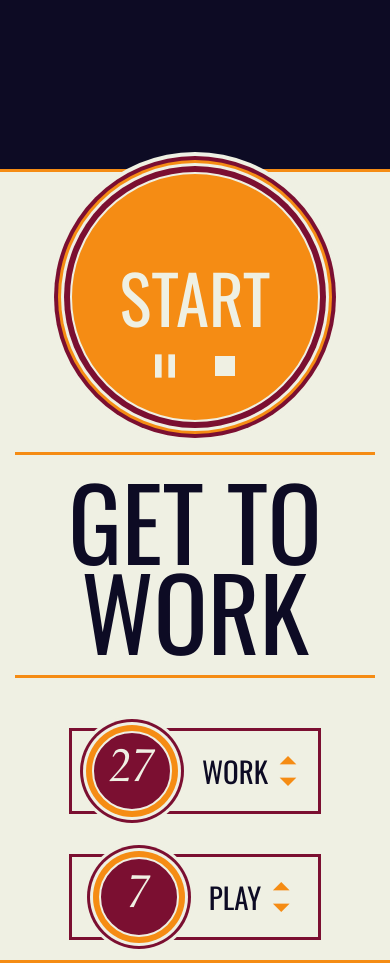
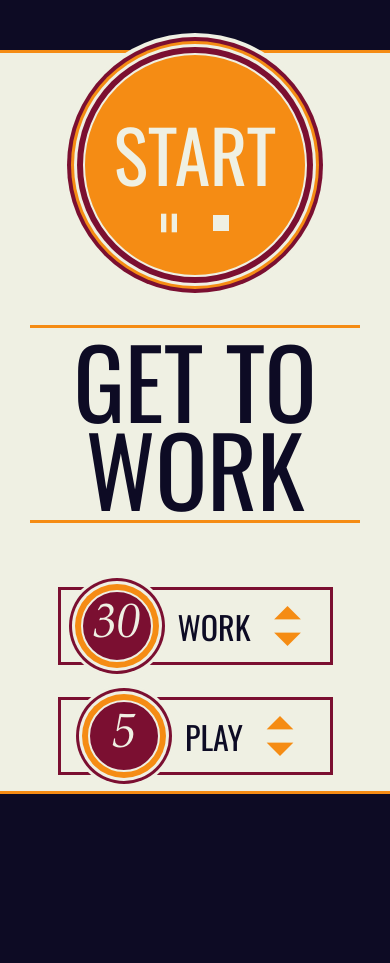
Before and after one commit to elwynpavelka/pomodoro-clock, a plain HTML site: page index.html in a window 390 px wide. After the commit the page ends 844 px from the top, so only its background shows below. Drawn offline with nearby package versions, Linux system fonts and the light colour scheme.

Commit message:
minor changes to improve responsiveness

```diff
--- a/index.html
+++ b/index.html
@@ -3,7 +3,7 @@
 <head>
     <meta charset="UTF-8">
     	<meta http-equiv="X-UA-Compatible" content="ie=edge">
-        <meta name="viewport" content="width=device-width, initial-scale=1, maximum-scale=1, user-scalable=no" />
+        <meta name="viewport" content="width=device-width, initial-scale=1, maximum-scale=1" />
     <title>e.g. pavelka || pomodoro clock</title>
     <script>
 		(function(i, s, o, g, r, a, m) {
@@ -26,10 +26,12 @@
 </head>
 <body>
   <audio id="alarm" src="http://www.wavsource.com/snds_2016-02-07_4793960535163652/sfx/toot2_x.wav" autostart="false"></audio>
-  <div id="wrapper" class="row">
-    <div id="controls-titles" class="col">
+
+<div id="wrapper" class="col">
+  <div class="container row">
+    <div class="controls-titles col">
       <div class="row">
-		<span id="work" class="set-time col">27</span>
+    <span id="work" class="set-time col">30</span>
         <span class="title">work</span>
         <span class="col">
               <i class="material-icons" onclick="moreWork()">arrow_drop_up</i>
@@ -37,7 +39,7 @@
      </span>
       </div>
       <div class="row">
-        <span id="play" class="set-time col">7</span>
+        <span id="play" class="set-time col">5</span>
         <span class="title">play</span>
         <span class="col">
             <i class="material-icons" onclick="morePlay()">arrow_drop_up</i>
@@ -47,16 +49,16 @@
     </div>
 
 
-    <div id="countdown-container" class="col">
-      <p class="row" id="spacer"><i class="material-icons">stop</i></p>
-      <span id="countdown" onclick="toggleTimer()">START</span>
-      <p class="row">
+    <div class="countdown-container col">
+      <div class="countdown" onclick="toggleTimer()">START</div>
+      <div class="row">
         <i class="material-icons" id="pauseicon" onclick="pauseTimer()">pause</i>
         <i class="material-icons" onclick="stopTimer()">stop</i>
-      </p>
+      </div>
     </div>
 
-    <div id="activity">get to work</div>
+    <div class="activity" id="activity">get to work</div>
+  </div>
 </div>
 </body>
 
--- a/script.js
+++ b/script.js
@@ -1,3 +1,4 @@
+(function(){
   // CHANGE LENGTH OF SESSIONS
     // Decrease or increase by minute the timer for each activity; prevent negative and null times, sessions longer than thirty minutes.
   function lessWork() {
@@ -6,7 +7,7 @@ function lessWork() {
   }
   function moreWork() {
         work.innerHTML++;
-        if (work.innerHTML >= 30) {work.innerHTML = 30;}
+          if (work.innerHTML >= 30) {work.innerHTML = 60;}
   }
   function lessPlay() {
         play.innerHTML--;
@@ -19,7 +20,7 @@ function morePlay() {
 
   ///// ALARM SOUND
   function soundAlarm() {
-  var sound = document.getElementById("alarm");
+    var sound = document.getElementById('alarm');
     sound.play();
   }
   //// DEFAULT STATES
@@ -33,11 +34,11 @@ function soundAlarm() {
   //// TIMER SETUP
   function pomodoro(time, nextTime) {
   var timer = time, min, sec;
-    activity.innerHTML = "keep working";
+      activity.innerHTML = 'keep working';
         if (paused === true) {
         timer = pauseTime;
         activity.innerHTML = pauseActivity;
-      pauseicon.innerHTML="pause";
+        pauseicon.innerHTML='pause';
         paused = false;
       }
     ////////// TIMER SETUP
@@ -45,20 +46,20 @@ var timer = time, min, sec;
         min = parseInt(timer / 60, 10);
         sec = parseInt(timer % 60, 10);
               // add zero if single digit
-            if (sec <= 9) {sec = "0" + sec;}
-            if (min <= 9) {min = "0" + min;}
+              if (sec <= 9) {sec = '0' + sec;}
+              if (min <= 9) {min = '0' + min;}
               // end add zero
-      countdown.innerHTML = min + ":" + sec;
+        countdown.innerHTML = min + ':' + sec;
         if (--timer < 0) {
           soundAlarm();
           if (working === true) {
             timer = nextTime;
-          activity.innerHTML = "playtime!";
+            activity.innerHTML = 'playtime!';
             working = false;
           }
           else {
             timer = time;
-          activity.innerHTML = "keep working";
+            activity.innerHTML = 'keep working';
             working = true;
           }
         }
@@ -69,32 +70,32 @@ var timer = time, min, sec;
    function startTimer() {
     workTime = (60 * work.innerHTML) - 1;
     playTime = (60 * play.innerHTML) - 1;
-   pomodoro(workTime, playTime)
+     pomodoro(workTime, playTime);
   }
 
    function pauseTimer () {
-   if (paused === false && countdown.innerHTML !== "start") {
+     if (paused === false && countdown.innerHTML !== 'start') {
     pauseTime = countdown.innerHTML;
        //this is taking as string
     pauseActivity = activity.innerHTML;
     clearInterval(countdownContent);       countdown.innerHTML = pauseTime;
-  activity.innerHTML = "paused";
-  pauseicon.innerHTML = "play_arrow";
-  pauseTime = pauseTime.split(":");
+    activity.innerHTML = 'paused';
+    pauseicon.innerHTML = 'play_arrow';
+    pauseTime = pauseTime.split(':');
     pauseTime = parseInt((pauseTime[0] * 60)) + parseInt(pauseTime[1]) - 1;
     paused = true;
      }
      else {
        startTimer();
-     pauseicon.innerHTML = "pause";
+       pauseicon.innerHTML = 'pause';
        paused = false;
      }
    }
 
    function stopTimer () {
      clearInterval(countdownContent);
-   activity.innerHTML = "get to work";
-   countdown.innerHTML = "start";
+     activity.innerHTML = 'get to work';
+     countdown.innerHTML = 'start';
      timerOn = false;
    }
 
@@ -108,6 +109,7 @@ function toggleTimer () {
       timerOn = false;
     }
   }
+}());
 /////////// END CALL TIMER
 
 /*
@@ -116,7 +118,7 @@ FUNCTIONS
 -set playTime
 
 -start timer
---when started, disable clicking "start" span
+--when started, disable clicking 'start' span
 --loop between work and play times
 --play sound on switch
 
--- /dev/null
+++ b/styles-rem.css
@@ -0,0 +1,121 @@
+@import url(https://fonts.googleapis.com/css?family=Oswald);
+@import url(https://fonts.googleapis.com/css?family=Material+Icons);
+* {
+    margin: 0;
+    padding: 0;
+    box-sizing: border-box;
+}
+
+body {
+    text-align: center;
+    font-size: 1.5rem;
+    font-family: 'Oswald', sans-serif;
+    text-transform: uppercase;
+    background-color: #0D0B24;
+    color: #EFF0E3;
+}
+
+.wrapper {
+    min-height: 100vh;
+}
+
+.container {
+    padding: 0 15px;
+    background-color: #EFF0E3;
+    border-bottom: 3px solid #F58C14;
+    border-top: 3px solid #F58C14;
+}
+
+.col {
+    display: flex;
+    flex-flow: column nowrap;
+    justify-content: center;
+    align-items: center;
+}
+
+.row {
+    display: flex;
+    flex-flow: row wrap;
+    align-items: center;
+    justify-content: center;
+}
+
+.material-icons {
+    font-size: 3rem;
+}
+
+.controls-titles {
+    order: 3;
+    align-self: stretch;
+    justify-content: center;
+    padding: 0;
+    align-items: stretch;
+}
+
+.controls-titles div {
+  text-align: left;
+  margin: 20px 0;
+  padding-left: 20px;
+  padding-right: 10px;
+  z-index: 1;
+  font-size: 2.25rem;
+  border: 3px solid #7B0F31;
+}
+
+.title {
+    color: #0D0B24;
+    padding-left: 30px;
+}
+
+.controls-titles .material-icons {
+    line-height: 20px;
+    color: #F58C14;
+}
+
+.set-time {
+  height: 80px;
+  width: 80px;
+  background-color: #7B0F31;
+  border-radius: 50%;
+  border: 2px solid #EFF0E3;
+  box-shadow: 0 0 0 6px #F58C14, 0 0 0 9px #EFF0E3, 0 0 0 12px #7B0F31, 0 0 0 15px #EFF0E3;
+  font-family: 'Garamond', serif;
+  font-style: italic;
+  font-size: 46px;
+}
+
+.countdown-container {
+  order: 0;
+  height: 15rem;
+  width: 15rem;
+  background-color: #F58C14;
+  border-radius: 50%;
+  border: 2px solid #EFF0E3;
+  box-shadow: 0 0 0 6px #7B0F31, 0 0 0 9px #EFF0E3, 0 0 0 12px #F58C14, 0 0 0 16px #7B0F31, 0 0 0 20px #EFF0E3;
+  font-size: 4rem;
+}
+
+.countdown {
+  padding-top: 1rem;
+}
+
+.countdown-container .material-icons {
+  margin: 0 10px;
+}
+
+.countdown:hover, .material-icons:hover {
+  cursor: pointer;
+}
+
+
+
+.activity {
+  order: 1;
+  padding: 1rem;
+  color: #0D0B24;
+  font-size: 5.5rem;
+  line-height: 5rem;
+  margin: 30px 0;
+  border-bottom: 3px solid #F58C14;
+  border-top: 3px solid #F58C14;
+}
--- a/styles.css
+++ b/styles.css
@@ -5,9 +5,10 @@
   padding: 0;
   box-sizing: border-box;
 }
+
 body {
   text-align: center;
-  font-size: 20px;
+  font-size: 1.5rem;
   font-family: 'Oswald', sans-serif;
   text-transform: uppercase;
   background-color: #0D0B24;
@@ -15,97 +16,113 @@ body {
 }
 
 #wrapper {
-  margin-top: 20vh;
-margin-bottom: 20vh;
-	padding: 0 15px;
+  align-items: stretch;
+  min-height: 100vh;
+}
+
+.container {
+  margin: 50px 0;
+  padding: 0 30px;
   background-color: #EFF0E3;
   border-bottom: 3px solid #F58C14;
   border-top: 3px solid #F58C14;
 }
+
 .col {
   display: flex;
   flex-flow: column nowrap;
   justify-content: center;
   align-items: center;
 }
+
 .row {
   display: flex;
   flex-flow: row wrap;
   align-items: center;
   justify-content: center;
 }
+
 .material-icons {
-		font-size: 40px;
+  font-size: 2rem;
+  line-height: 1.5rem;
 }
-#controls-titles {
+
+.controls-titles {
   order: 3;
   align-self: stretch;
   justify-content: center;
   padding: 0;
   align-items: stretch;
 }
-#controls-titles div {
+
+.controls-titles .row {
+  flex-wrap: nowrap;
   text-align: left;
-	margin: 20px 0;
+  margin: 1rem 0;
   padding-left: 20px;
   padding-right: 10px;
   z-index: 1;
-	font-size: 29px;
+  font-size: 2rem;
   border: 3px solid #7B0F31;
 }
+
 .title {
-color:  #0D0B24;
-padding-left: 30px;
+  color: #0D0B24;
+  padding-left: 25px;
+  padding-right: 5px;
 }
-#controls-titles .material-icons {
-	line-height: 20px;
+
+.controls-titles .material-icons {
+  font-size: 4rem;
+  line-height: 2max;
   color: #F58C14;
 }
 
 .set-time {
-  height: 80px;
-  width: 80px;
+  height: 4.5rem;
+  width: 4.5rem;
   background-color: #7B0F31;
   border-radius: 50%;
   border: 2px solid #EFF0E3;
   box-shadow: 0 0 0 6px #F58C14, 0 0 0 9px #EFF0E3, 0 0 0 12px #7B0F31, 0 0 0 15px #EFF0E3;
   font-family: 'Garamond', serif;
   font-style: italic;
-	font-size: 46px;
+  font-size: 3rem;
 }
 
-#countdown-container {
+.countdown-container {
   order: 0;
-  height: 250px;
-  width: 250px;
+  height: 14rem;
+  width: 14rem;
   background-color: #F58C14;
   border-radius: 50%;
   border: 2px solid #EFF0E3;
   box-shadow: 0 0 0 6px #7B0F31, 0 0 0 9px #EFF0E3, 0 0 0 12px #F58C14, 0 0 0 16px #7B0F31, 0 0 0 20px #EFF0E3;
-  font-size: 67px;
-	padding: 10px;
+  font-size: 3rem;
 }
-#countdown-container p {
-	line-height: 0;
+
+.countdown {
+  padding: .25rem;
+  font-size: 4.5rem;
 }
-#spacer .material-icons {
-	color: #F58C14;
+
+.countdown-container .material-icons {
+  margin: 0 10px;
 }
-#activity {
+
+.countdown:hover, .material-icons:hover {
+  cursor: pointer;
+}
+
+
+
+.activity {
   order: 1;
-	padding: 20px;
-  color:  #0D0B24;
-  font-size: 100px;
-	line-height: 90px;
-	margin: 30px 0;
+  padding: .5rem 1rem;
+  color: #0D0B24;
+  font-size: 6rem;
+  line-height: 5.5rem;
+  margin: 3rem 0;
   border-bottom: 3px solid #F58C14;
   border-top: 3px solid #F58C14;
 }
-#countdown-container .material-icons {
-			margin: 0 10px;
-}
-
-#countdown:hover,
-.material-icons:hover {
-  cursor: pointer;
-}
```
Lines whose indentation alone changed are shown as unchanged.
